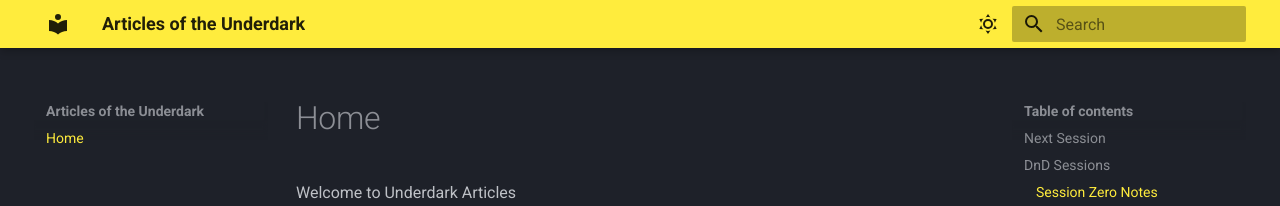
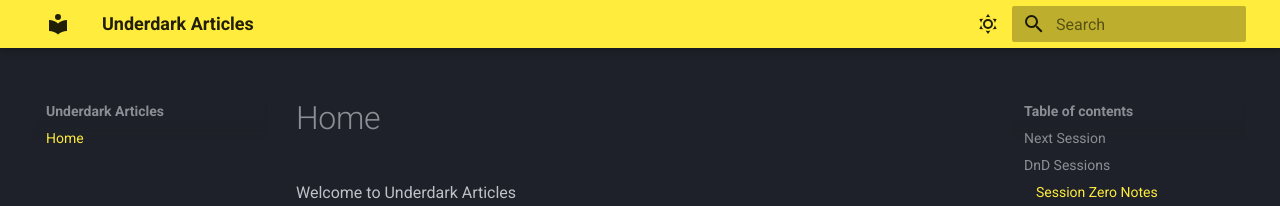
Before and after one commit to underdarkarticles/underdarkarticles.com, an MkDocs documentation site: the page built from docs/index.md, in a window 1280 px wide. Shown: the top 206 px of the page. Built offline with MkDocs 1.6.1 and Material for MkDocs 9.7.7, drawn with Linux system fonts in a browser that asks for light colours.

Commit message:
Update mkdocs.yml

```diff
--- a/mkdocs.yml
+++ b/mkdocs.yml
@@ -1,4 +1,4 @@
-site_name: Articles of the Underdark
+site_name: Underdark Articles
 site_url: https://sitename.example
 theme:
   name: material
```
